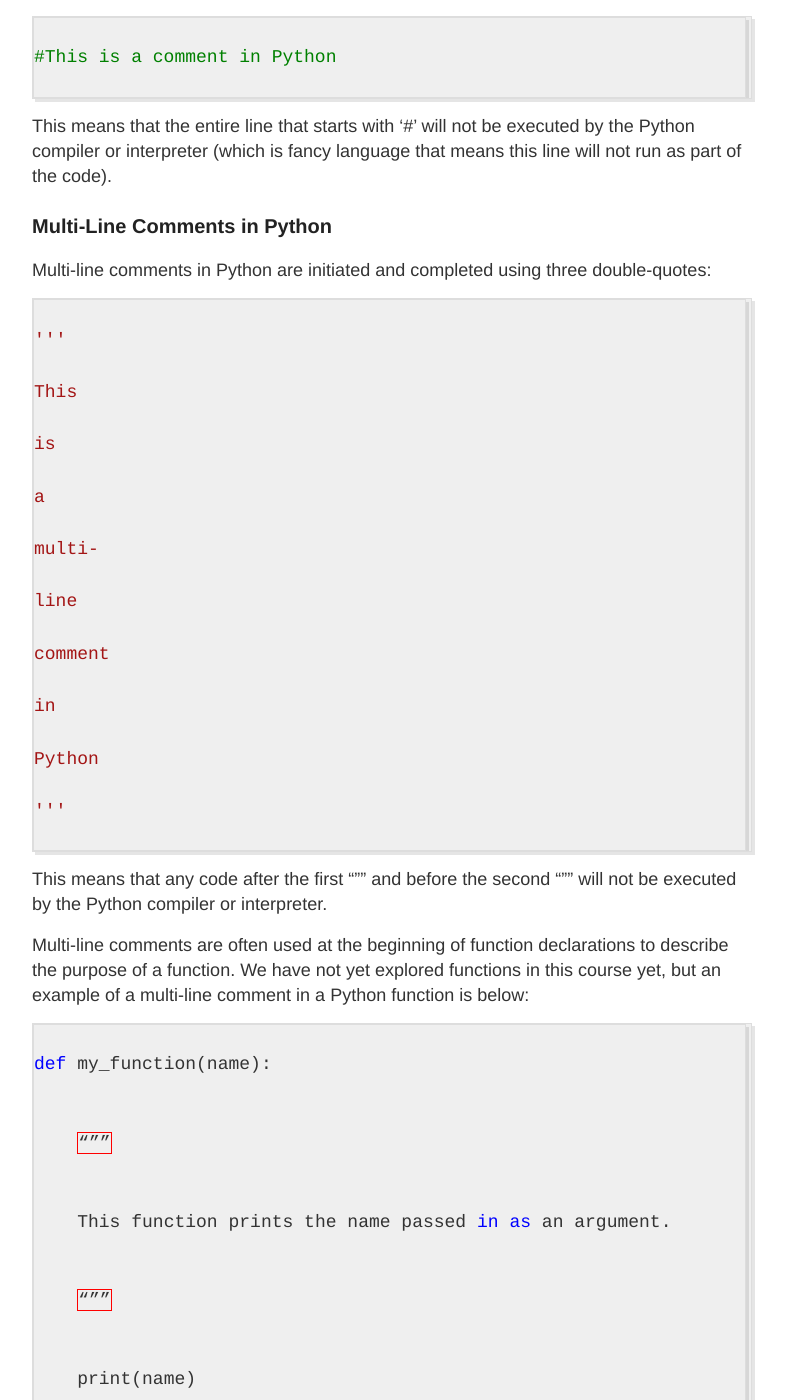
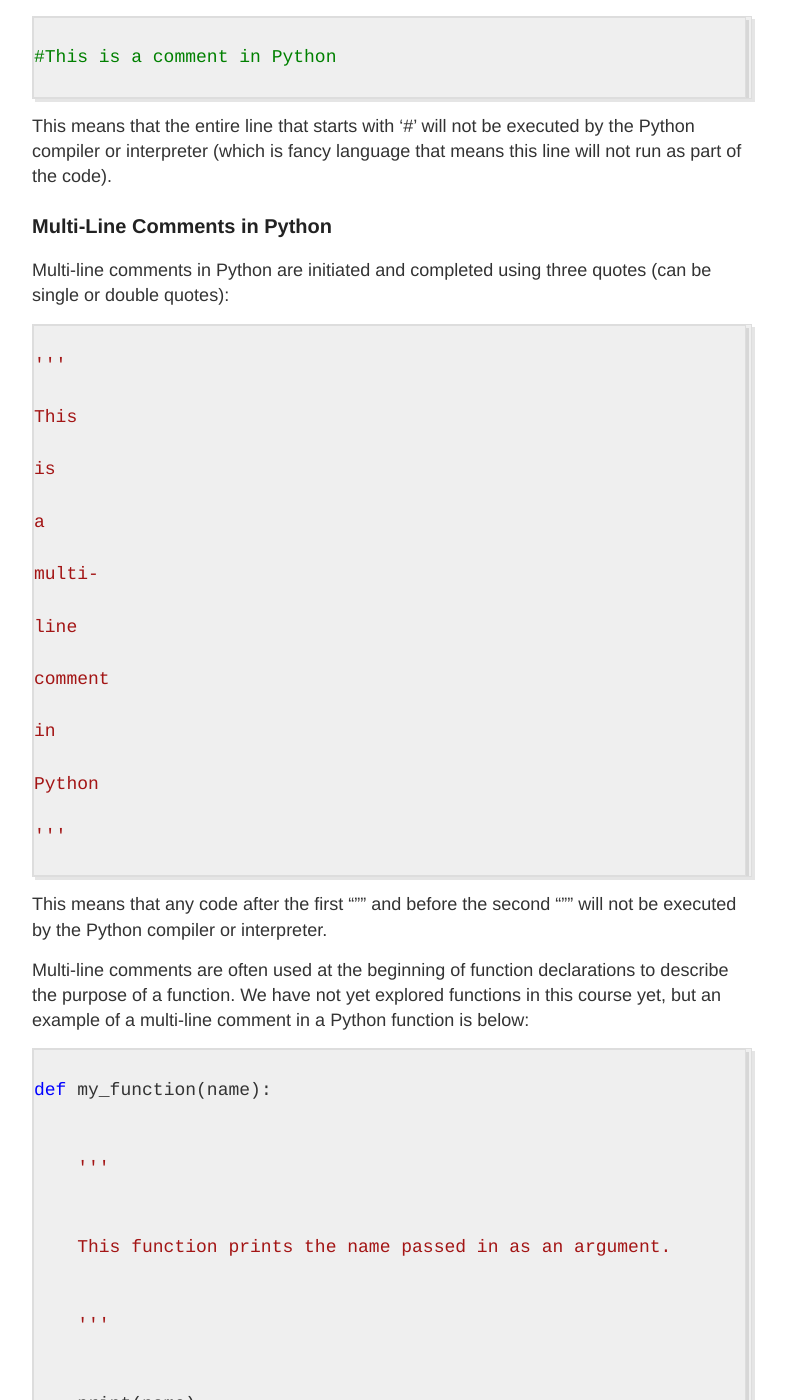
Before and after one commit to rosyberti/website, a Jekyll site: the page built from python-course/python-comments-operations-variables.md, in a window 1280 px wide and 1400 px high, scrolled down 707 px. Shown: the whole window, without its empty margins (248-1034 px from the left). Built offline with Jekyll 4.4.1, drawn with Linux system fonts in a browser that asks for light colours.

Commit message:
fixed double quote multi-line comment issue

````diff
--- a/python-course/python-comments-operations-variables.md
+++ b/python-course/python-comments-operations-variables.md
@@ -29,7 +29,7 @@ This means that the entire line that starts with ‘#’ will not be executed by
 
 ### Multi-Line Comments in Python
 
-Multi-line comments in Python are initiated and completed using three double-quotes:
+Multi-line comments in Python are initiated and completed using three quotes (can be single or double quotes):
 
 ```python
 
@@ -64,13 +64,13 @@ Multi-line comments are often used at the beginning of function declarations to
 def my_function(name):
 
 
-    “””
+    '''
 
 
     This function prints the name passed in as an argument.
 
 
-    “””
+    '''
 
 
     print(name)
````
